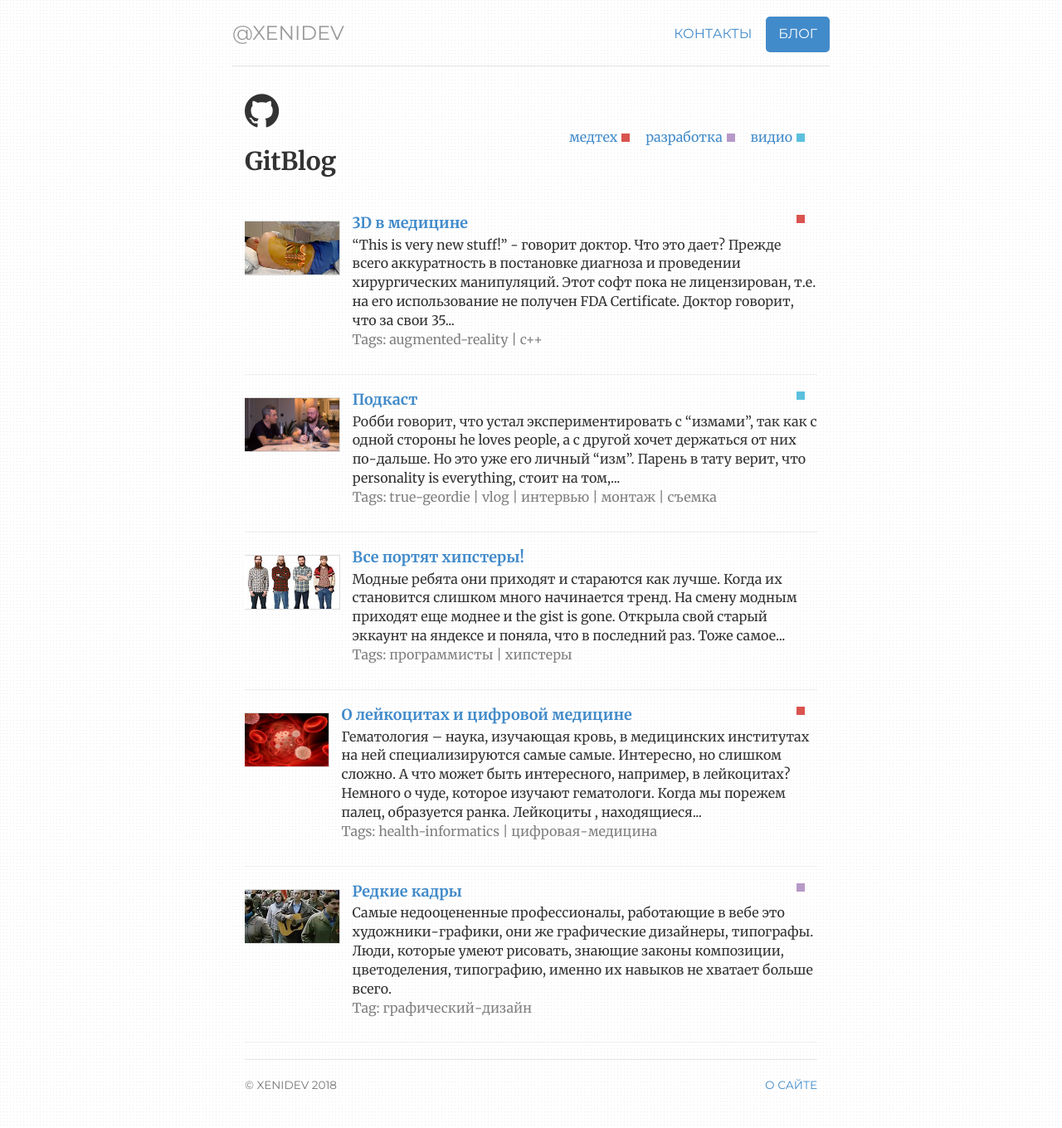
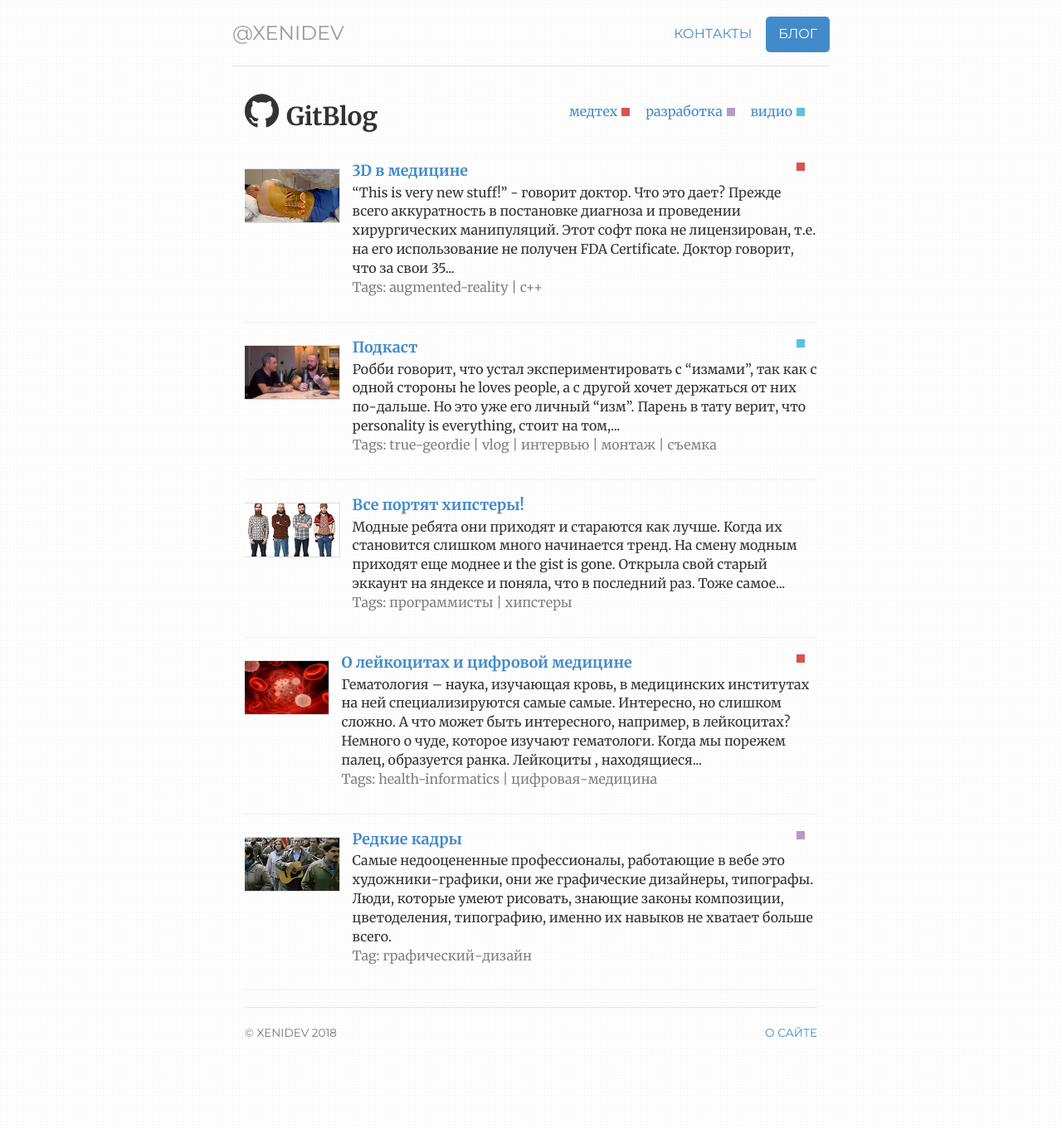
Before and after one commit to ValeraS/xenidev.github.io, a Jekyll site: the page built from notes/index.html, in a window 1280 px wide. Shown: the whole page at 83% size. Built offline with Jekyll 4.4.1, drawn with Linux system fonts in a browser that asks for light colours; after the commit the page ends 1297 px from its top, so only the background shows below that.

Commit message:
Update style.css

```diff
--- a/css/style.css
+++ b/css/style.css
@@ -512,6 +512,13 @@ html, body{
     align-items: center;
 }
 
+.info-box h2 {
+   display: inline;
+	margin-left: 5px;
+}
+
+
+
 
 /* Single Post */
 
```
